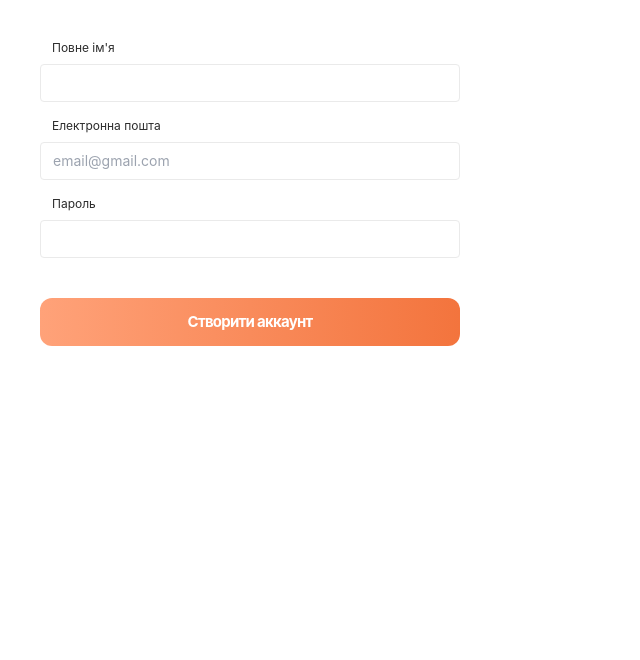
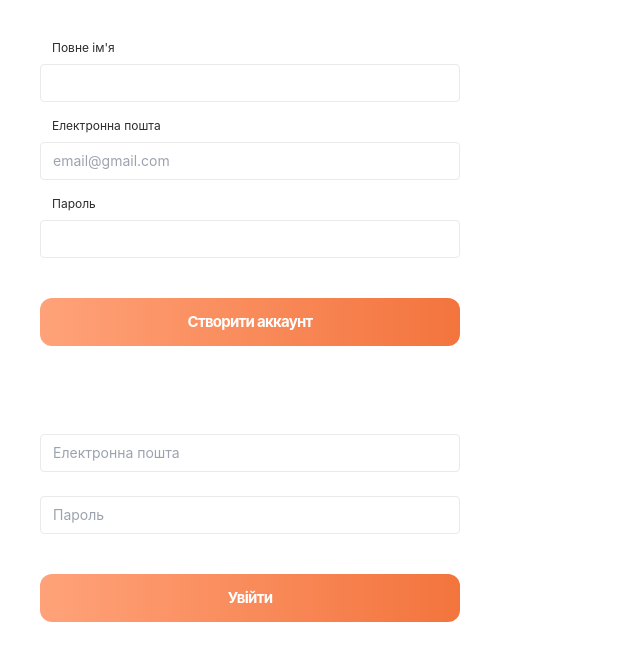
Before and after one commit to Sokilskill/traveler, a Vue app: page / in a window 1280 px wide. Shown: the top 660 px of the page, without its empty margins (0-640 px from the left). Built offline with nearby package versions, Linux system fonts and the light colour scheme.

Commit message:
add LoginForm

```diff
--- a/src/App.vue
+++ b/src/App.vue
@@ -1,6 +1,6 @@
 <script setup>
 import RegistrationForm from './components/Auth/RegistrationForm/RegistrationForm.vue'
-
+import LoginForm from './components/Auth/LoginForm/LoginForm.vue'
 // import HomepageView from './views/HomepageView.vue'
 // import FavoritePlaces from './components/FavoritePlaces/FavoritePlaces.vue'
 </script>
@@ -13,4 +13,5 @@ import RegistrationForm from './components/Auth/RegistrationForm/RegistrationFor
   </div> -->
 
   <RegistrationForm @submit="(e) => console.log(e)" />
+  <LoginForm @submit="console.log" />
 </template>
--- /dev/null
+++ b/src/components/Auth/LoginForm/LoginForm.vue
@@ -0,0 +1,28 @@
+<script setup>
+import FormContainer from '../FormContainer.vue'
+import IInput from '../../IInput/IInput.vue'
+import IButton from '../../IButton/IButton.vue'
+import { reactive, toRaw, watch } from 'vue'
+
+const emit = defineEmits(['submit'])
+const userData = reactive({
+  email: '',
+  password: ''
+})
+
+watch(
+  userData,
+  () => {
+    console.log('user data changed')
+  },
+  { immediate: true }
+)
+</script>
+
+<template>
+  <FormContainer @submit.prevent="emit('submit', toRaw(userData))">
+    <IInput class="mb-4" type="email" placeholder="Електронна пошта" v-model="userData.email" />
+    <IInput type="password" placeholder="Пароль" v-model="userData.password" />
+    <IButton class="mt-10 w-full" variant="gradient" type="submit">Увійти</IButton>
+  </FormContainer>
+</template>
```
